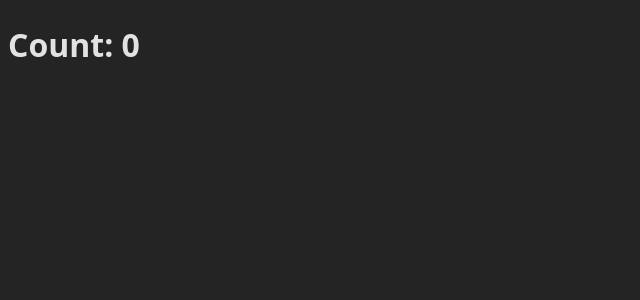
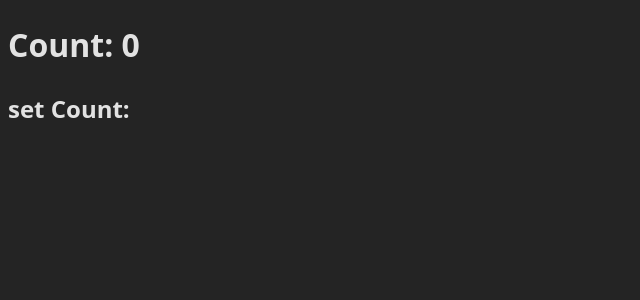
Before and after one commit to kushbharti/Django-React-, a React (Vite) app in the folder frontend-react/: page / in a window 1280 px wide. Shown: the top 300 px of the page, without its empty margins (0-640 px from the left). Built offline with nearby package versions, Linux system fonts and the light colour scheme.

Commit message:
first commit

```diff
--- a/frontend-react/src/App.jsx
+++ b/frontend-react/src/App.jsx
@@ -7,6 +7,7 @@ function App() {
   return (
     <>
       <h1>Count: {count}</h1>
+      <h2>set Count: {setCount}</h2>
     </>
   )
 }
```
